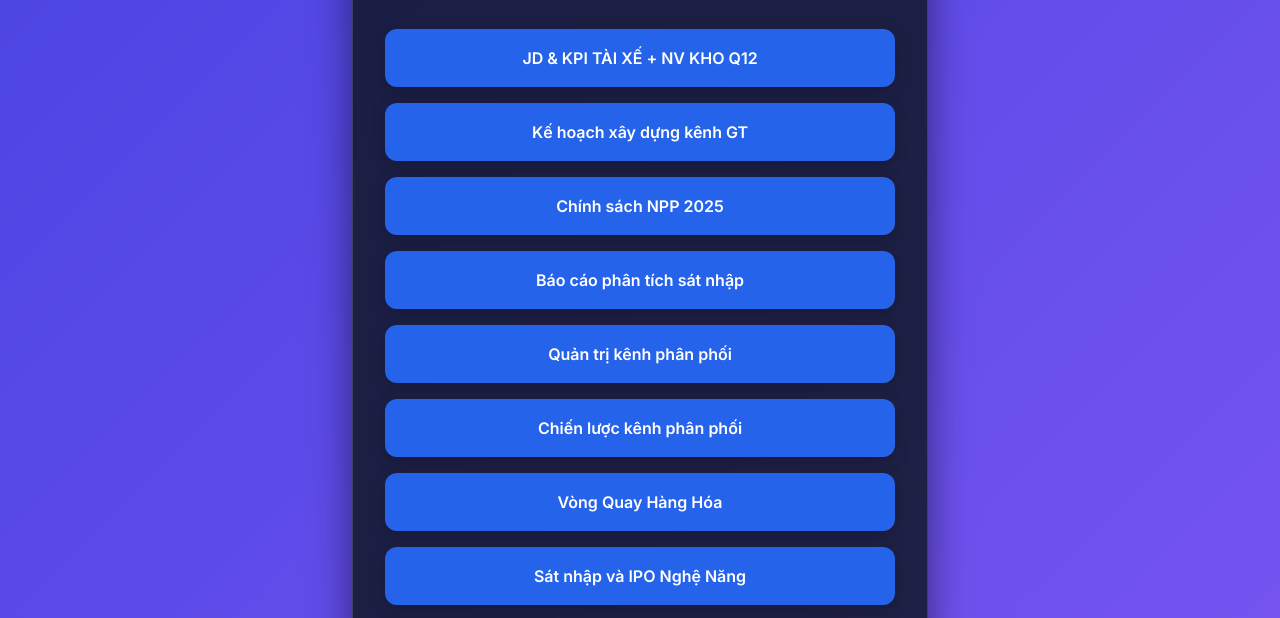
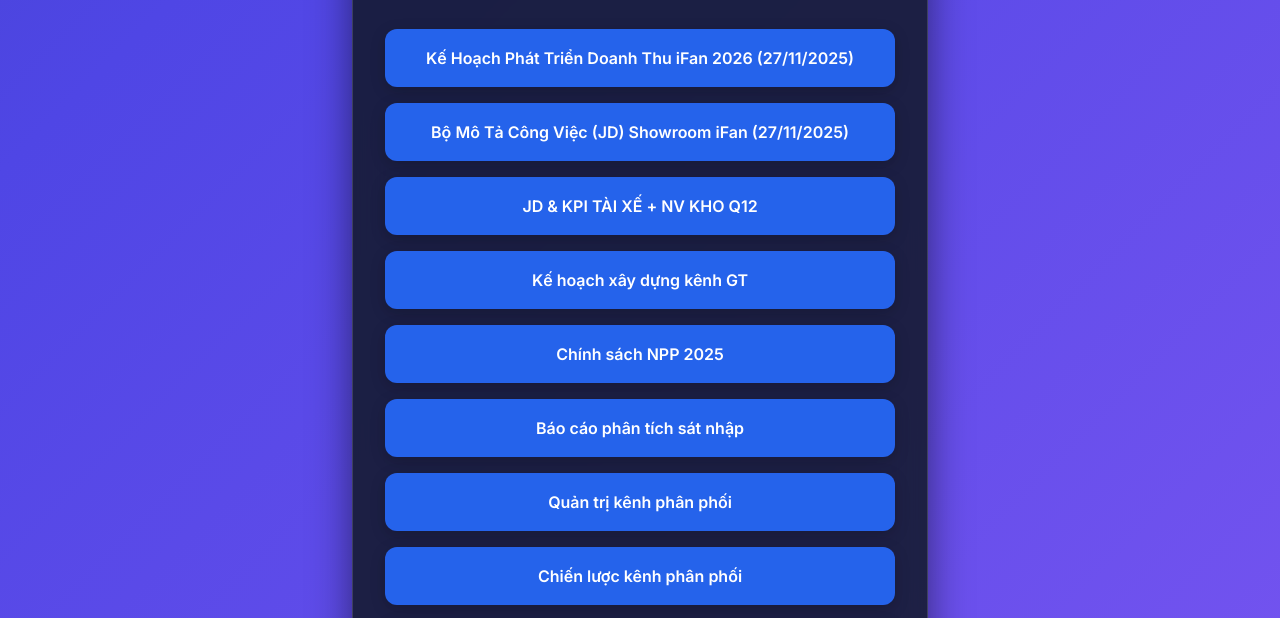
Before and after one commit to tamnd93/nghenang, a plain HTML site: page index.html in a window 1280 px wide. Shown: the part 172-790 px from the top of the page. Drawn offline with nearby package versions, Linux system fonts and the light colour scheme.

Commit message:
Update index.html

```diff
--- a/index.html
+++ b/index.html
@@ -80,6 +80,12 @@
         <div class="space-y-4">
             <!-- Các nút menu với màu sắc đồng nhất -->
 
+            <a href="kehoachdoanhthu_ifan2026.html" class="menu-link block w-full bg-blue-600 text-white font-semibold py-4 px-6 rounded-xl">
+               Kế Hoạch Phát Triển Doanh Thu iFan 2026 (27/11/2025)
+            </a>
+            <a href="jd_ifan.html" class="menu-link block w-full bg-blue-600 text-white font-semibold py-4 px-6 rounded-xl">
+                Bộ Mô Tả Công Việc (JD) Showroom iFan (27/11/2025)
+            </a>
             <a href="kehoachtuyendung_q12.html" class="menu-link block w-full bg-blue-600 text-white font-semibold py-4 px-6 rounded-xl">
                 JD & KPI TÀI XẾ + NV KHO Q12
             </a>
```
